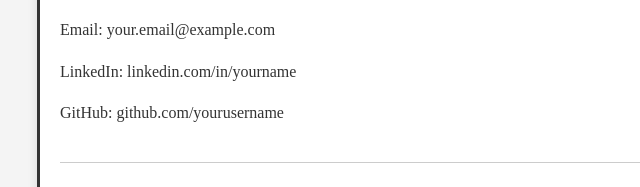
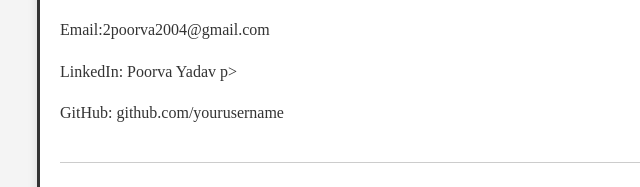
Before and after one commit to 30storm05/poorva_portfolio.github.io, a plain HTML site: page index.html in a window 1280 px wide. Shown: the part 1050-1237 px from the top of the page, 0-640 px from the left. Drawn offline with Linux system fonts and the light colour scheme.

Commit message:
Update index.html

```diff
--- a/index.html
+++ b/index.html
@@ -51,8 +51,8 @@
 
             <section id="contact">
                 <h2>Get in Touch</h2>
-                <p>Email: your.email@example.com</p>
-                <p>LinkedIn: linkedin.com/in/yourname</p>
+                <p>Email:2poorva2004@gmail.com</p>
+                <p>LinkedIn: Poorva Yadav <a href="https://www.linkedin.com/in/poorva-yadav-a6074324b/" hidden>Hidden Link</a>p>
                 <p>GitHub: github.com/yourusername</p>
             </section>
         </main>
```
